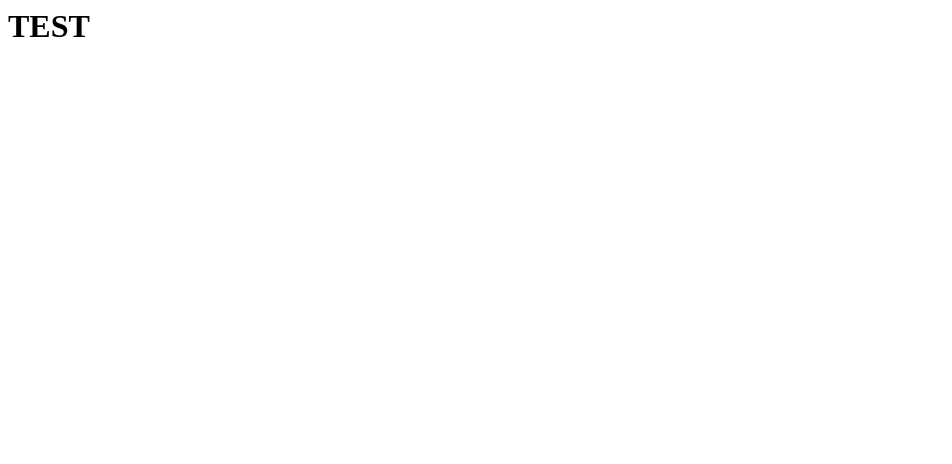
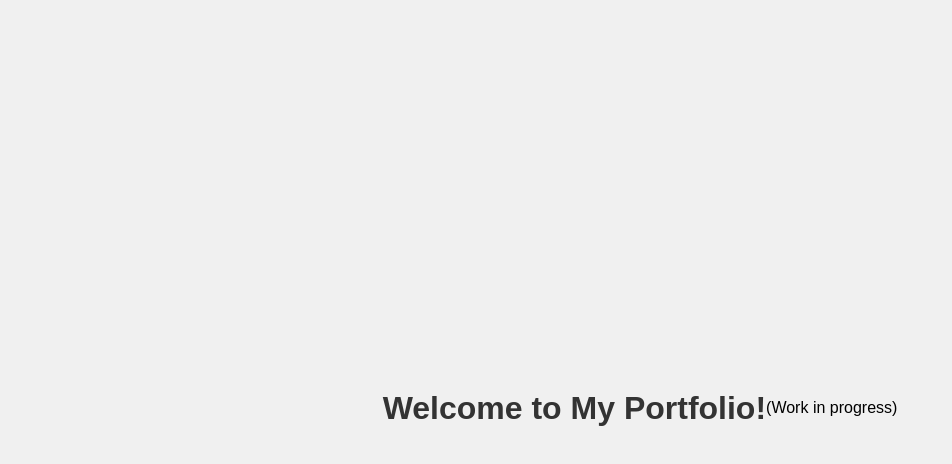
Before and after one commit to beratcano/beratcano.github.io, a plain HTML site: page index.html in a window 1280 px wide. Shown: the whole page, without its empty margins (0-952 px from the left). Drawn offline with Linux system fonts and the light colour scheme.

Commit message:
index change

```diff
--- a/index.html
+++ b/index.html
@@ -1,6 +1,25 @@
+<!DOCTYPE html>
+<html lang="en">
 <head>
+    <meta charset="UTF-8">
+    <meta name="viewport" content="width=device-width, initial-scale=1.0">
+    <title>My Portfolio</title>
+    <style>
+        body {
+            font-family: sans-serif;
+            display: flex;
+            justify-content: center;
+            align-items: center;
+            min-height: 100vh;
+            background-color: #f0f0f0;
+        }
+        h1 {
+            color: #333;
+        }
+    </style>
 </head>
-
 <body>
-	<h1> TEST </h1>
+    <h1>Welcome to My Portfolio!</h1>
+    <p>(Work in progress)</p>
 </body>
+</html>
```
